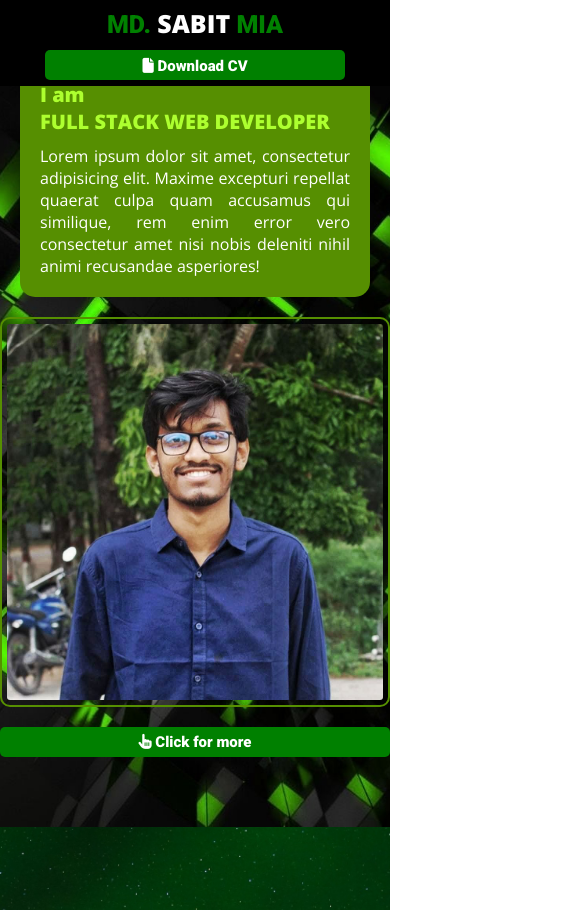
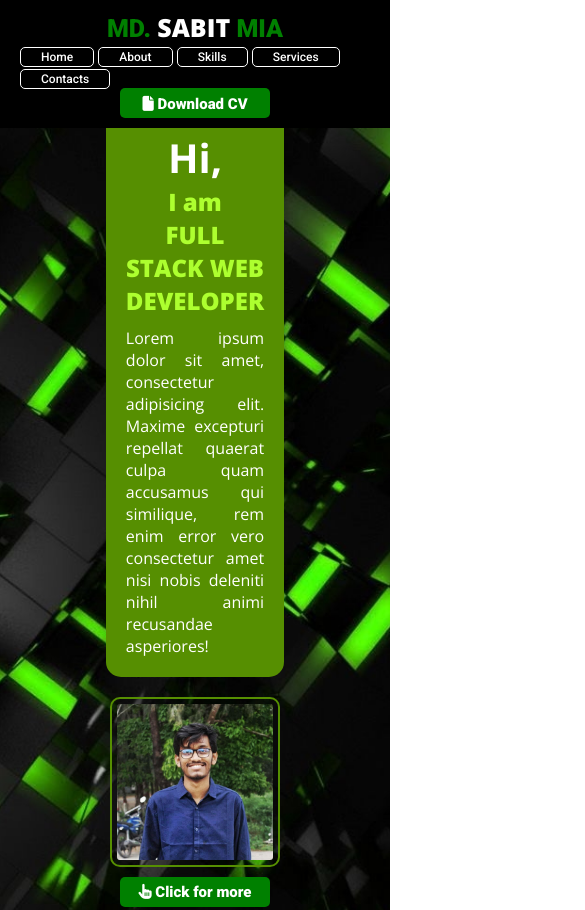
Before and after one commit to sabit-pc/portfolio-sabit-pc, a plain HTML site: page index.html in a window 390 px wide. Shown: the top 910 px of the page, 585 px wide, since content can reach past the window. Drawn offline with nearby package versions, Linux system fonts and the light colour scheme.

Commit message:
responsive

```diff
--- a/style.css
+++ b/style.css
@@ -22,8 +22,7 @@
 .logo-bar-cv {
     display: flex;
     justify-content: space-between;
-    margin: 1px 40px;
-    padding: 5px;
+    padding: 10px 20px;
     align-items: center;
 }
 
@@ -40,9 +39,8 @@
 }
 
 .nav-item {
+    list-style-type: none;
     display: inline-block;
-    list-style-type: none;
-    padding: 10px;
 }
 
 .nav-link {
@@ -91,52 +89,56 @@
     background-image: url(assets/cover.jpg);
     background-size: cover;
     background-position: center;
+    display: flex;
+    align-items: center;
+    justify-content: center;
+    flex-wrap: wrap;
+    padding: 100px;
+    box-sizing: border-box;
 }
 
 .text-content {
-    position: absolute;
-    top: 30%;
-    left: 10%;
-    right: 50%;
-    transform: translateY(-50);
     background: rgb(86, 143, 1);
     border-radius: 15px;
     padding: 20px;
+    margin: 10px;
+    flex: 1 1 300px;
 }
 
 .text-content p {
-    text-wrap: wrap;
     color: white;
     margin-top: 10px;
     text-align: justify;
 }
 
 .text-content h2 {
-    font-size: 50px;
+    font-size: 2.5em;
     color: white;
 }
 
 .text-content h3 {
-    font-size: 30px;
+    font-size: 1.5em;
     color: greenyellow;
     font-weight: 800;
 }
 
+.image-container {
+    margin: 10px;
+    flex: 1 1 300px;
+    display: flex;
+    flex-direction: column;
+    align-items: center;
+}
+
 .image-container img {
+    width: 100%;
+    max-width: 400px;
     border: 2px solid rgb(86, 143, 1);
-    position: absolute;
-    width: 400px;
-    transform: translateY(-50);
-    right: 10%;
-    top: 20%;
     border-radius: 10px;
     padding: 5px;
 }
 
 .image-container button {
-    position: absolute;
-    top: 85%;
-    right: 19%;
     background: green;
     border: none;
     width: 150px;
@@ -147,8 +149,8 @@
     font-weight: 800;
     font-size: 15px;
     outline: none;
-    align-items: center;
     cursor: pointer;
+    margin-top: 20px;
 }
 
 .image-container button:hover {
@@ -158,77 +160,19 @@
     transition: .3s;
 }
 
-/* Responsive design */
-@media (max-width: 1200px) {
-    .container2 {
-        height: auto;
-        padding-bottom: 50px;
-    }
-    .text-content {
-        position: static;
-        transform: none;
-        width: auto;
-        margin: 20px;
-    }
-    .image-container img {
-        position: static;
-        width: 100%;
-        max-width: 400px;
-        margin: 20px auto;
-        display: block;
-    }
-    .image-container button {
-        position: static;
-        margin: 20px auto;
-        display: block;
-    }
-}
-
-@media (max-width: 768px) {
-    .navbar-contents {
-        display: none;
-    }
-    .logo-bar-cv {
-        flex-direction: column;
-    }
-    .navbar-logo {
-        margin-bottom: 10px;
-    }
-    .text-content h2 {
-        font-size: 40px;
-    }
-    .text-content h3 {
-        font-size: 25px;
-    }
-}
-
-@media (max-width: 480px) {
-    .text-content h2 {
-        font-size: 30px;
-    }
-    .text-content h3 {
-        font-size: 20px;
-    }
-    .btn, .image-container button {
-        width: 100%;
-    }
-    .nav-link {
-        font-size: 10px;
-        padding: 2px 10px;
-    }
-}
-
 .location {
-    width: 50% 50%;
     background-color: rgb(229, 251, 197);
     border: 2px solid green;
-    margin: 0px 550px;
-    top: 15%;
-    position: relative;
-    height: 500px;
+    margin: 2% 35%;
     border-radius: 40px;
     padding: 25px;
     background-image: url(assets/cover2.jpg);
+    background-size: cover;
+    background-position: center;
+    max-width: 350px;
+    width: 100%;
+    height: 350px;
+    box-sizing: border-box;
 }
 
 .location h4 {
@@ -241,25 +185,23 @@
 .details {
     display: flex;
     flex-direction: column;
-    justify-content: space-between;
-    height: 100px;
-    align-items: center;
-    gap: 12px;
+    gap: 20px;
+    margin-top: 20px;
 }
 
 .write {
-    margin-top: 25px;
-    padding: 7px 100px;
-    text-align: center;
+    width: 100%;
+    height: 30px;
+    padding-left: 10px;
     border-radius: 10px;
     border: none;
     font-family: var(--roboto);
 }
 
 .sms input {
-    margin-top: 25px;
-    padding: 120px 100px;
-    text-align: center;
+    height: 150px;
+    width: 100%;
+    padding-left: 10px;
     border-radius: 10px;
     border: none;
     font-family: var(--roboto);
@@ -269,6 +211,41 @@
     background-image: url(assets/cover2.jpg);
     background-size: cover;
     background-position: center;
-    height: 100vh;
+    padding: 20px;
+    box-sizing: border-box;
+}
 
+@media (max-width: 768px) {
+    .logo-bar-cv {
+        flex-direction: column;
+    }
+
+    .navbar-contents {
+        flex-direction: column;
+        align-items: center;
+    }
+
+    .nav-link {
+        margin: 5px 0;
+    }
+
+    .container2 {
+        height: auto;
+    }
+
+    .text-content {
+        text-align: center;
+    }
+
+    .image-container img {
+        max-width: 100%;
+    }
+
+    .image-container button {
+        margin-top: 10px;
+    }
+
+    .location {
+        margin: 10px auto;
+    }
 }
```
